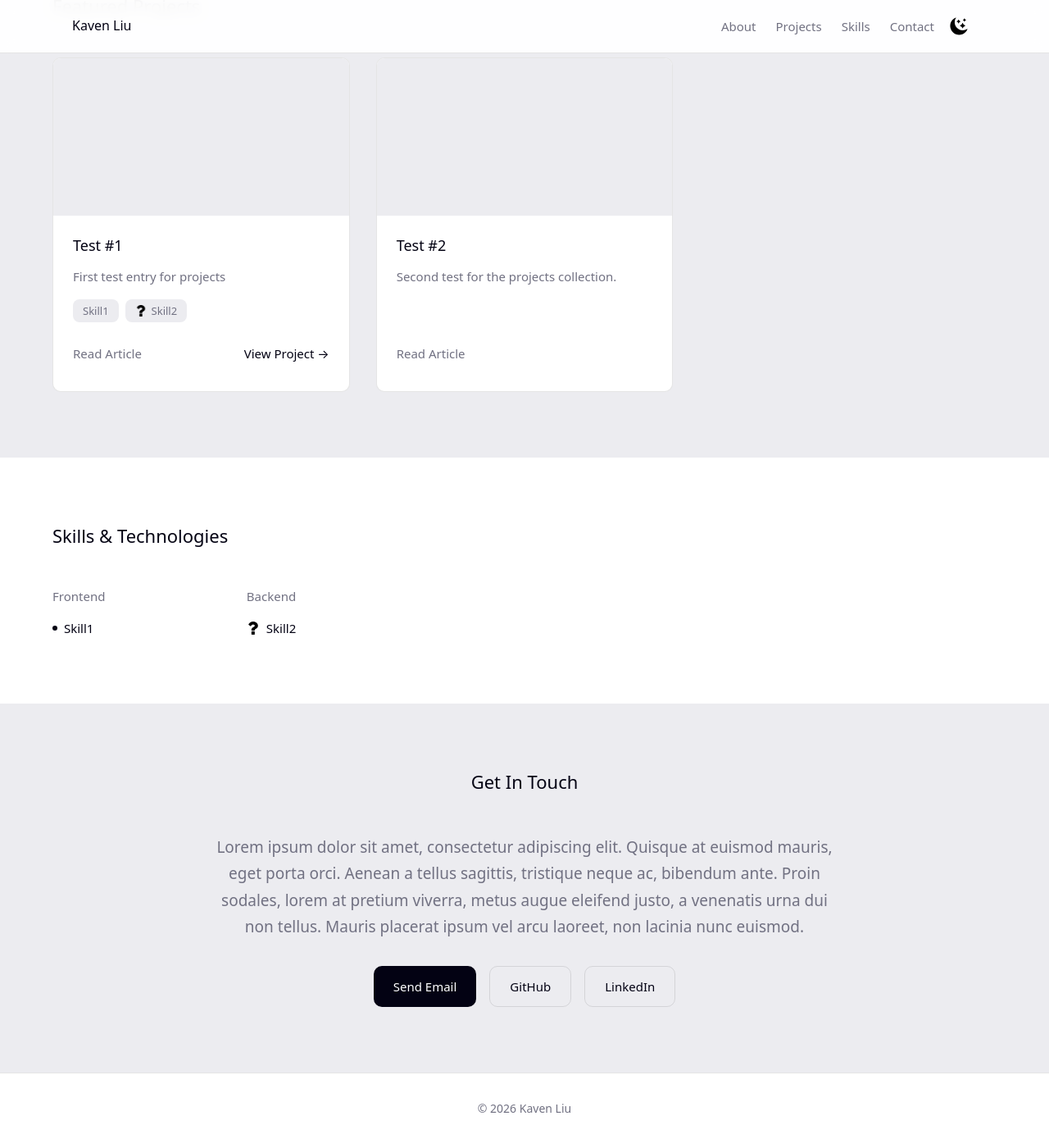
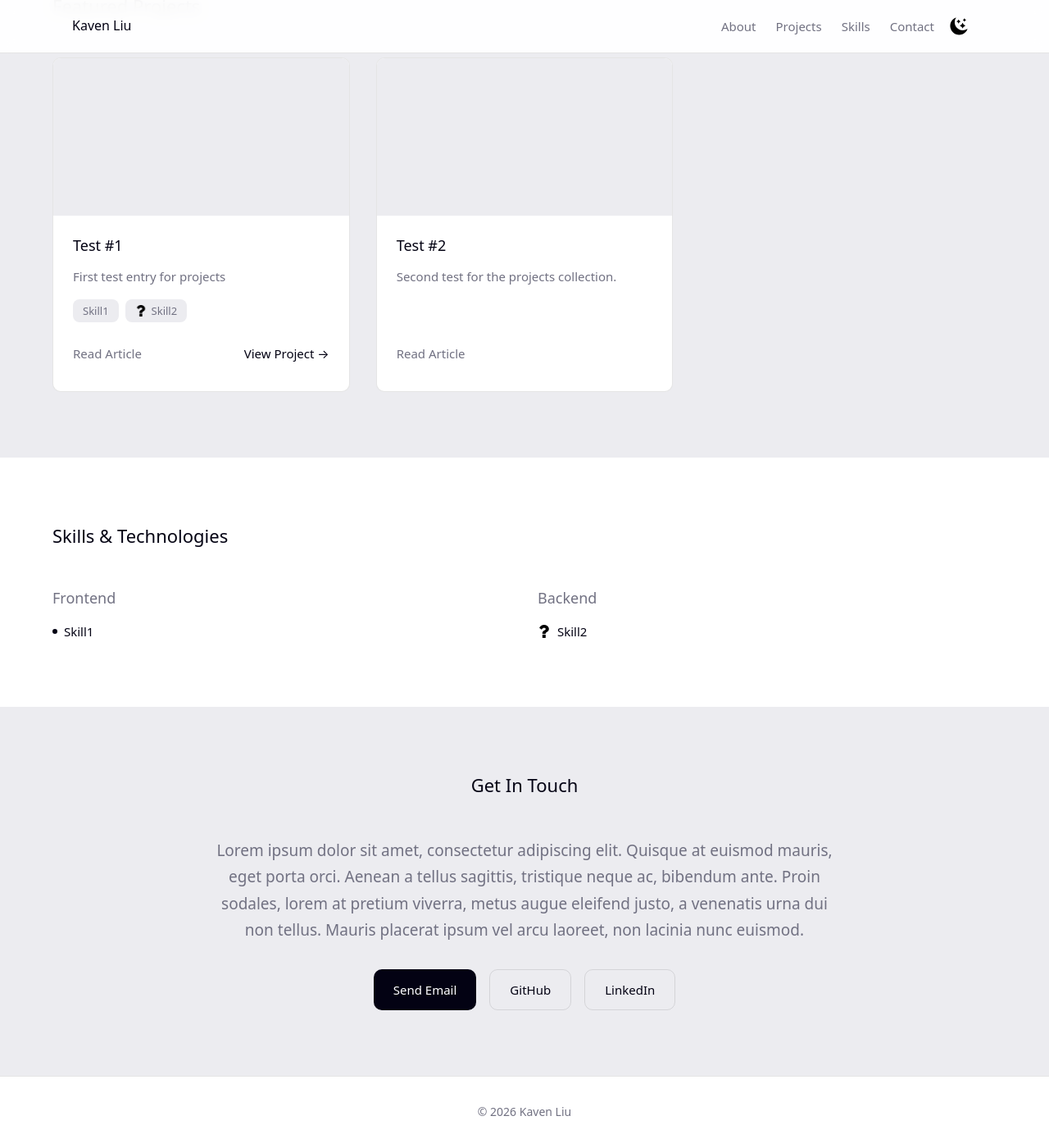
Before and after one commit to Reios0/reios0.github.io, a Jekyll site: the page built from index.html, in a window 1280 px wide and 1400 px high, scrolled down 718 px. Shown: the whole window at 82% size. Built offline with Jekyll 4.4.1, drawn with Linux system fonts in a browser that asks for light colours.

Commit message:
Modify skills section styling
Modified the skills section styling to use the h3 header font-size and to let the grid take up more space when there are fewer groups.

```diff
--- a/assets/css/main.css
+++ b/assets/css/main.css
@@ -449,12 +449,11 @@ h3 {
 /* Skills */
 .skills-grid {
   display: grid;
-  grid-template-columns: repeat(auto-fill, minmax(180px, 1fr));
+  grid-template-columns: repeat(auto-fit, minmax(180px, 1fr));
   gap: 2rem;
 }
 
 .skills-group__label {
-  font-size: 0.9375rem;
   color: var(--muted-fg);
   font-weight: 500;
   margin-bottom: 1rem;
```
